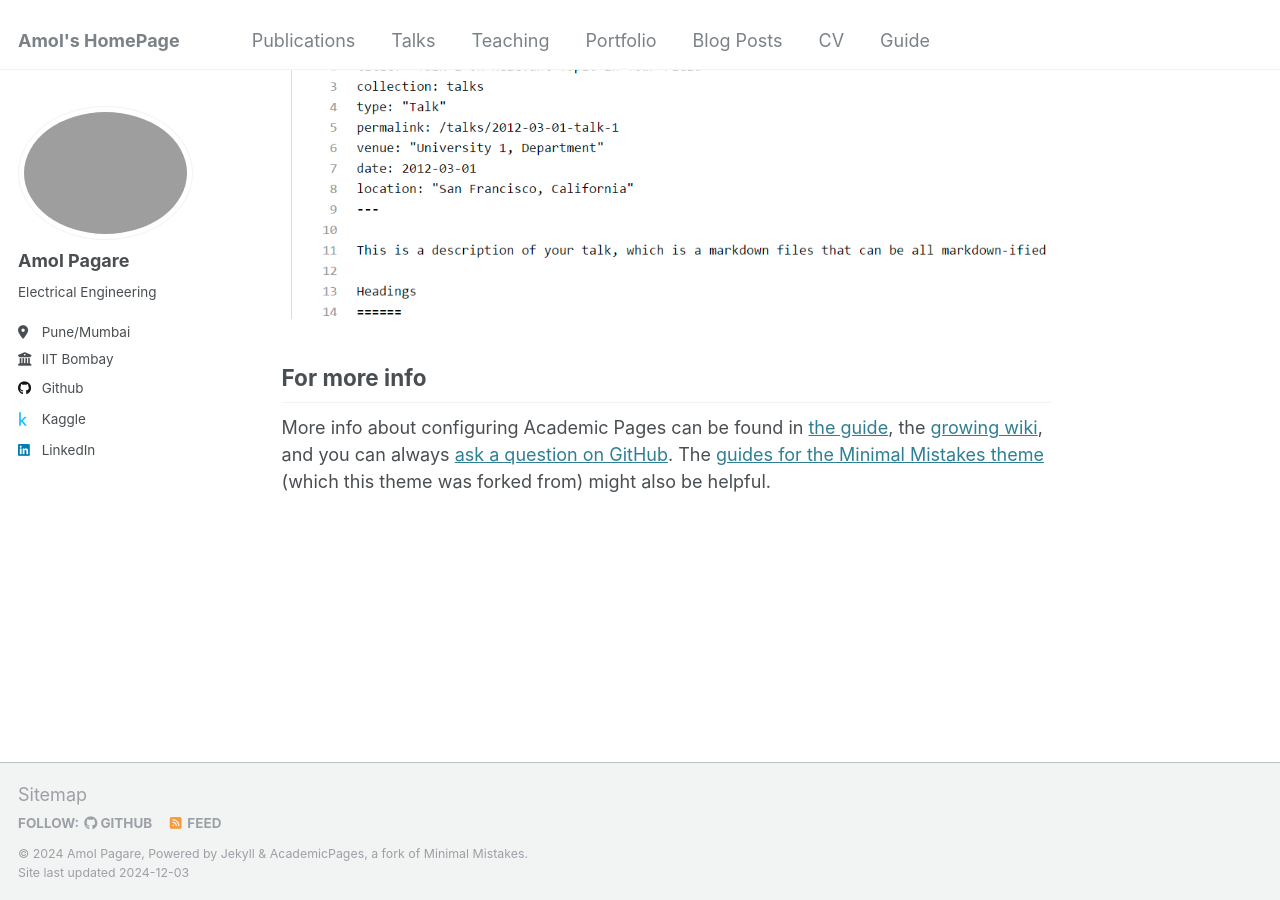
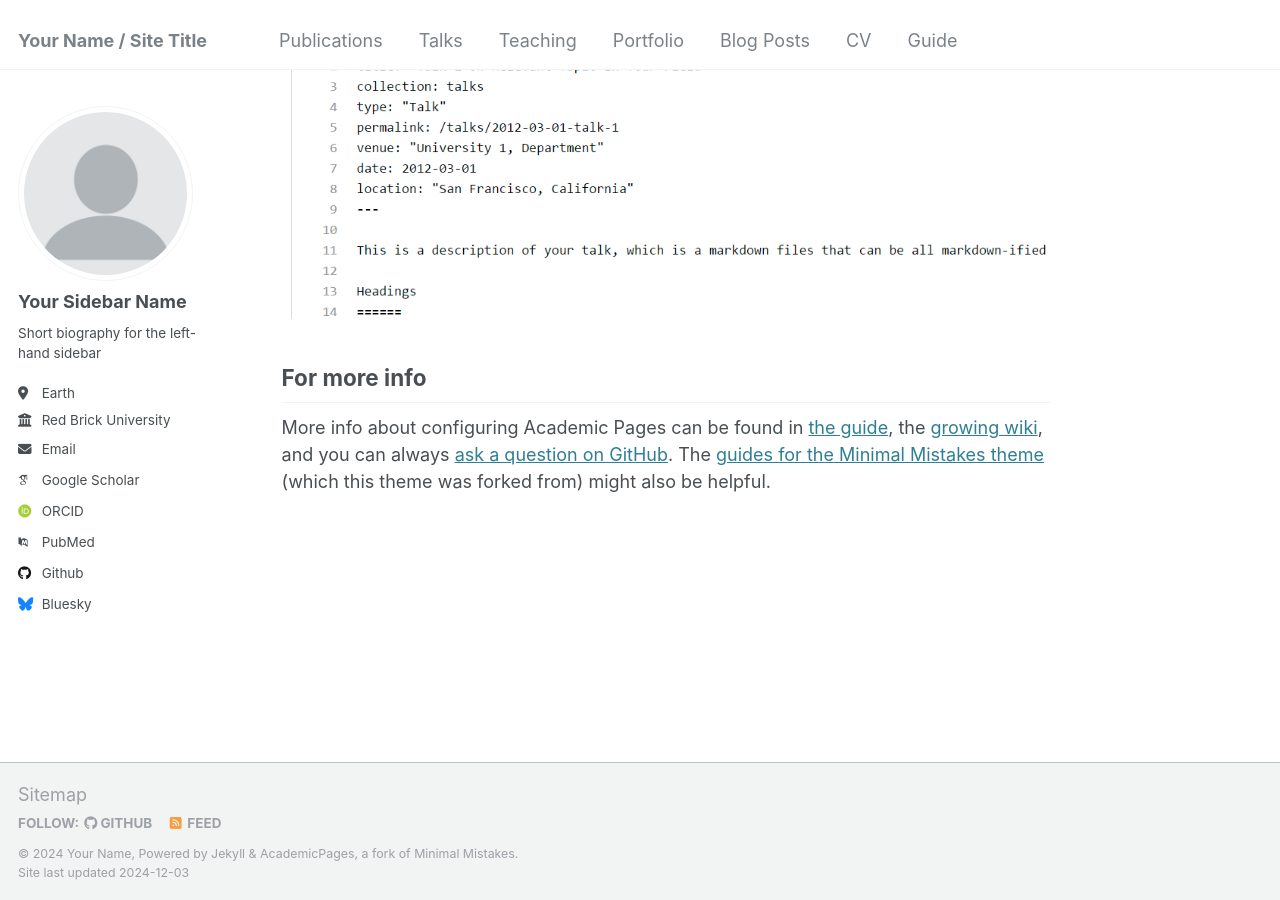
Before and after one commit to Amolpagare10/test2, a Jekyll site: the page built from _pages/about.md, in a window 1280 px wide and 900 px high, scrolled down 2643 px. Built offline with Jekyll 4.4.1, drawn with Linux system fonts in a browser that asks for light colours; some web fonts are replaced.

Commit message:
Update _config.yml

```diff
--- a/_config.yml
+++ b/_config.yml
@@ -8,47 +8,48 @@
 
 # Basic Site Settings
 locale                   : "en-US"
-title                    : "Amol's HomePage"
+title                    : "Your Name / Site Title"
 title_separator          : "-"
-name                     : &name "Amol Pagare"
+name                     : &name "Your Name"
 description              : &description "personal description"
-url                      : https://amolpagare10.github.io/Amol_Pagare.github.io/ # the base hostname & protocol for your site e.g. "https://mmistakes.github.io"
+url                      : https://academicpages.github.io # the base hostname & protocol for your site e.g. "https://[your GitHub username].github.io"
 baseurl                  : "" # the subpath of your site, e.g. "/blog"
-# repository               : "academicpages/academicpages.github.io"
+repository               : "academicpages/academicpages.github.io"
 
 # Site Author - The following control what appear as part of the author content on the side bar.
 #               If a field is blank the icon and link will not appear, otherwise it will be shown.
 #               Additional customization can be done by editing /_includes/author-profile.html
 author:
   # Biographic information
-  avatar           : "amol.png"
-  name             : "Amol Pagare"
+  avatar           : "profile.png"
+  name             : "Your Sidebar Name"
   pronouns         : # example: "she/her"
-  bio              : "Electrical Engineering"
-  location         : "Pune/Mumbai"
-  employer         : "IIT Bombay"
+  bio              : "Short biography for the left-hand sidebar"
+  location         : "Earth"
+  employer         : "Red Brick University"
   uri              : # URL
-  email            : #"none@example.org"
+  email            : "none@example.org"
 
   # Academic websites
   arxiv            : # URL - Update with the correct link to your profile
-  # googlescholar    : "https://scholar.google.com/citations?user=PS_CX0AAAAAJ"
+  googlescholar    : "https://scholar.google.com/citations?user=PS_CX0AAAAAJ"
   impactstory      : # URL
-  orcid            : #"http://orcid.org/yourorcidurl"
+  orcid            : "http://orcid.org/yourorcidurl"
   semantic         : # URL
-  pubmed           : #"https://www.ncbi.nlm.nih.gov/pubmed/?term=john+snow"
+  pubmed           : "https://www.ncbi.nlm.nih.gov/pubmed/?term=john+snow"
   researchgate     : # URL
+  scopus           : # URL
 
   # Repositories and software development
   bitbucket        : # Username - Update with your username on the site
   codepen          : # Username
   dribbble         : # Username
-  github           : "Amolpagare10"
-  kaggle           : "amolpagare10"
+  github           : "academicpages"
+  kaggle           : # Username
   stackoverflow    : # User number or user number and name (i.e., use "1" or "1/jeff-atwood")
 
   # Social media
-  bluesky          : #"bsky.app" # Replace this with you Bluesky username
+  bluesky          : "bsky.app" # Replace this with you Bluesky username
   facebook         : # Username
   flickr           : # Username
   foursquare       : # Username
@@ -57,7 +58,7 @@ author:
   keybase          : # Username
   instagram        : # Username
   lastfm           : # Username
-  linkedin         : "amol-pagare-734967202"
+  linkedin         : # Username
   mastodon         : # URL
   medium           : # URL
   pinterest        : # Username
@@ -71,8 +72,16 @@ author:
   wikipedia        : # Username
   xing             : # Username
   youtube          : # Username
-  zhihu            : # URL
+  zhihu            : # Username
 
+# Publication Category - The following the list of publication categories and their headings
+publication_category:
+  books:
+    title: 'Books'
+  manuscripts:
+    title: 'Journal Articles'
+  conferences:
+    title: 'Conference Papers'
 
 # Site Settings
 teaser                   :  # filename of teaser fallback teaser image placed in /images/, .e.g. "500x300.png"
@@ -152,23 +161,26 @@ exclude:
   - "*.sublime-workspace"
   - .asset-cache
   - .bundle
+  - .github
   - .jekyll-assets-cache
   - .sass-cache
-  - CHANGELOG
-  - Capfile
-  - Gemfile
-  - Gruntfile.js
-  - LICENSE
-  - README
-  - Rakefile
   - assets/js/_main.js
   - assets/js/plugins
   - assets/js/vendor
+  - CHANGELOG
+  - Capfile
   - config
+  - Dockerfile
+  - Gemfile
+  - Gruntfile.js
   - gulpfile.js
+  - LICENSE
+  - local
   - log
   - node_modules
-  - package.json
+  - package.json*
+  - Rakefile
+  - README
   - tmp
   - vendor
 keep_files:
@@ -198,7 +210,7 @@ kramdown:
   enable_coderay: false
 
 
-# Collections
+# These settings control the types of collections used by the template
 collections:
   teaching:
     output: true
@@ -214,7 +226,7 @@ collections:
     permalink: /:collection/:path/
 
 
-# Defaults
+# These settings control how pages and collections are included in the site
 defaults:
   # _posts
   - scope:
@@ -281,22 +293,25 @@ sass:
 permalink: /:categories/:title/
 # paginate: 5 # amount of posts to show
 # paginate_path: /page:num/
-timezone: America/Los_Angeles # http://en.wikipedia.org/wiki/List_of_tz_database_time_zones
+timezone: Etc/UTC # http://en.wikipedia.org/wiki/List_of_tz_database_time_zones
 
 
 # Plugins
 plugins:
+  - jekyll-feed
+  - jekyll-gist
   - jekyll-paginate
   - jekyll-sitemap
+  - jekyll-redirect-from
+  - jemoji
+
+# Mimic GitHub Pages with --safe
+whitelist:
+  - jekyll-feed
   - jekyll-gist
-  - jekyll-feed
-  - jekyll-redirect-from
-# mimic GitHub Pages with --safe
-whitelist:
   - jekyll-paginate
   - jekyll-sitemap
-  - jekyll-gist
-  - jekyll-feed
+  - jekyll-redirect-from
   - jemoji
 
 
```
